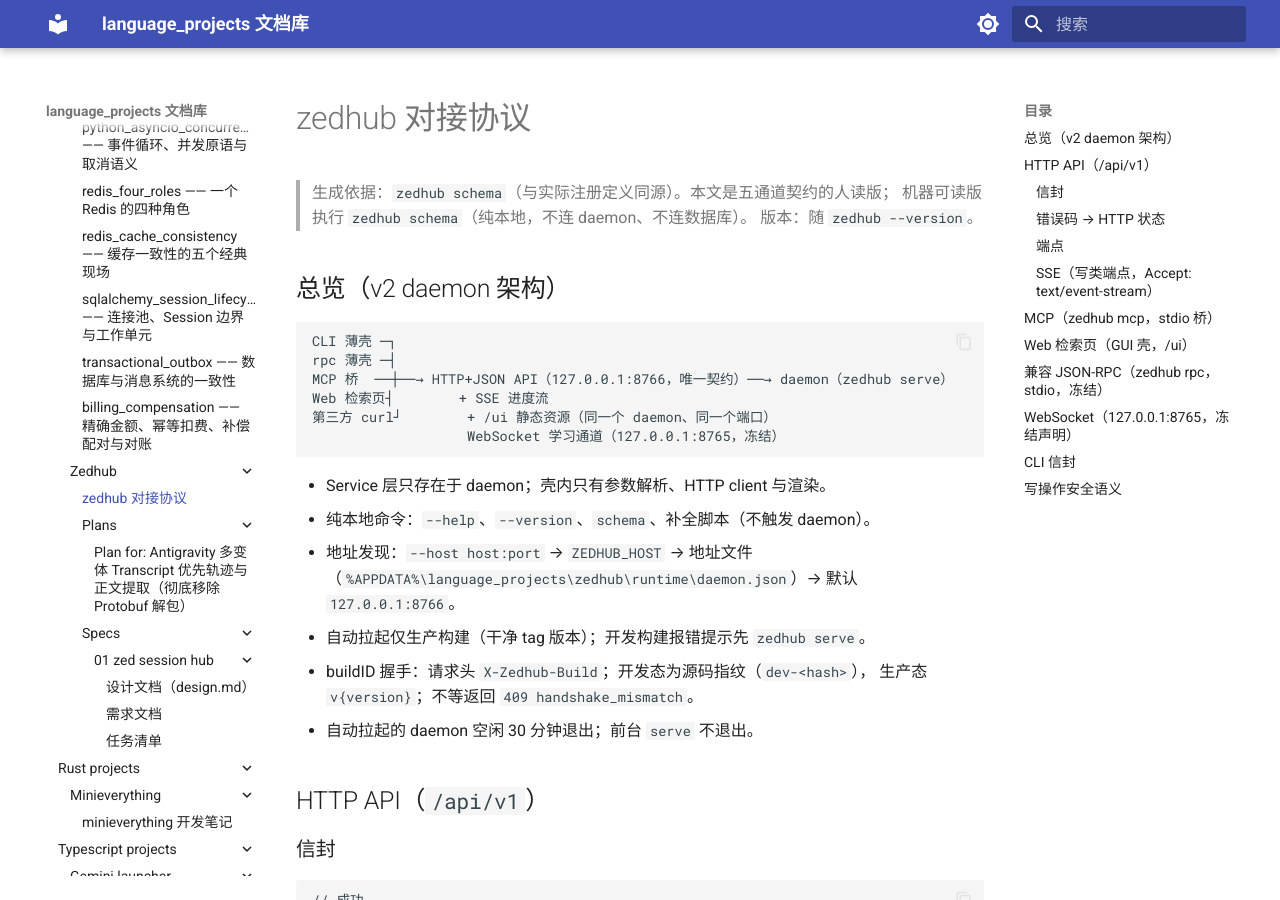
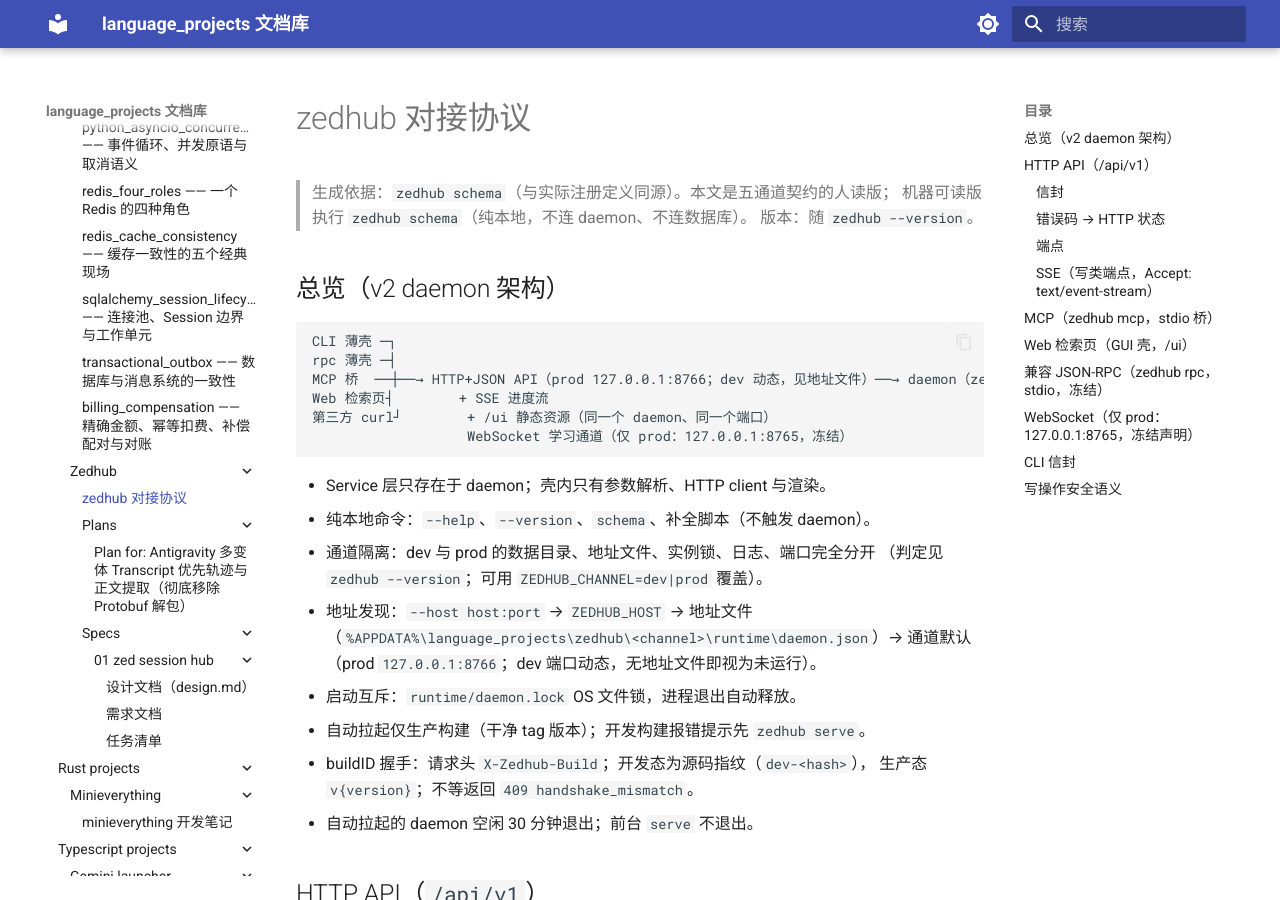
Before and after one commit to shihao-hub/td-language_projects, an MkDocs documentation site: the page built from docs/projects/python_projects/zedhub/zedhub 对接协议.md, in a window 1280 px wide and 900 px high. Built offline with MkDocs 1.6.1 and Material for MkDocs 9.7.7, drawn with Linux system fonts in a browser that asks for light colours; a script that is not in the unit is left out; some of the changed text lies outside the part shown.

Commit message:
docs: 更新 zedhub 通道隔离与动态端口契约
明确 prod 8766/8765 与 dev 动态端口；地址文件按通道目录；补充实例锁与通道覆盖说明

````diff
--- a/docs/projects/python_projects/zedhub/zedhub 对接协议.md
+++ b/docs/projects/python_projects/zedhub/zedhub 对接协议.md
@@ -9,17 +9,20 @@
 ```
 CLI 薄壳 ─┐
 rpc 薄壳 ─┤
-MCP 桥  ──┼──→ HTTP+JSON API（127.0.0.1:8766，唯一契约）──→ daemon（zedhub serve）
+MCP 桥  ──┼──→ HTTP+JSON API（prod 127.0.0.1:8766；dev 动态，见地址文件）──→ daemon（zedhub serve）
 Web 检索页┤        + SSE 进度流
 第三方 curl┘        + /ui 静态资源（同一个 daemon、同一个端口）
-                   WebSocket 学习通道（127.0.0.1:8765，冻结）
+                   WebSocket 学习通道（仅 prod：127.0.0.1:8765，冻结）
 ```
 
 - Service 层只存在于 daemon；壳内只有参数解析、HTTP client 与渲染。
 - 纯本地命令：`--help`、`--version`、`schema`、补全脚本（不触发 daemon）。
+- 通道隔离：dev 与 prod 的数据目录、地址文件、实例锁、日志、端口完全分开
+  （判定见 `zedhub --version`；可用 `ZEDHUB_CHANNEL=dev|prod` 覆盖）。
 - 地址发现：`--host host:port` → `ZEDHUB_HOST` → 地址文件
-  （`%APPDATA%\language_projects\zedhub\runtime\daemon.json`）→ 默认
-  `127.0.0.1:8766`。
+  （`%APPDATA%\language_projects\zedhub\<channel>\runtime\daemon.json`）→
+  通道默认（prod `127.0.0.1:8766`；dev 端口动态，无地址文件即视为未运行）。
+- 启动互斥：`runtime/daemon.lock` OS 文件锁，进程退出自动释放。
 - 自动拉起仅生产构建（干净 tag 版本）；开发构建报错提示先 `zedhub serve`。
 - buildID 握手：请求头 `X-Zedhub-Build`；开发态为源码指纹（`dev-<hash>`），
   生产态 `v{version}`；不等返回 `409 handshake_mismatch`。
@@ -120,7 +123,10 @@ event: error\ndata: {"code": "...", "message": "..."}
 - daemon 连接失败 → `-32000` + 「先运行 zedhub serve」提示；
 - 新增业务能力不进入本方法表。
 
-## WebSocket（127.0.0.1:8765，冻结声明）
+## WebSocket（仅 prod：127.0.0.1:8765，冻结声明）
+
+> dev 通道默认关闭该通道（`--ws-port 0`）以避开端口冲突，需要时显式
+> `--ws-port 8765`。
 
 > **该通道是一次性学习实现：本轮实现后冻结，不再新增任何方法或能力；
 > 生产与自动化用途一律使用 HTTP API。**
````
